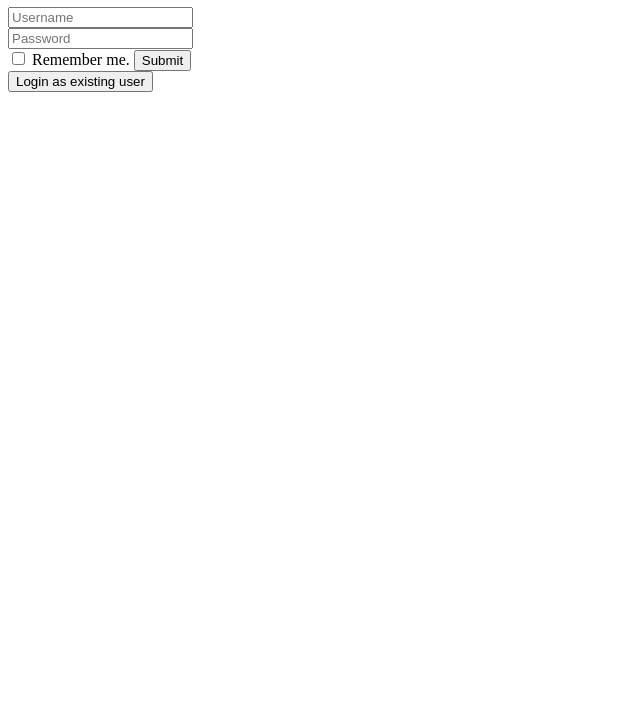
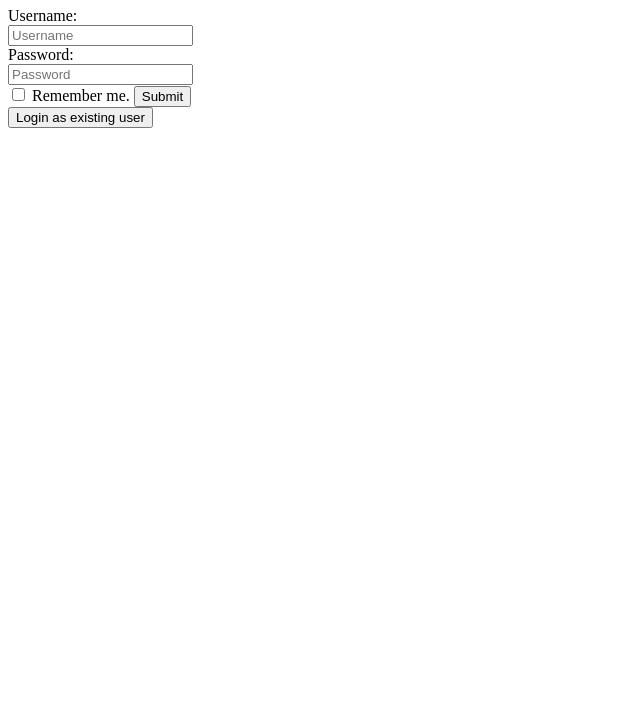
Before and after one commit to acciojob/remember-me-login-form-krishankantchoudhary, a website: page main.html in a window 1280 px wide. Shown: the part 73-800 px from the top of the page, without its empty margins (0-640 px from the left). Drawn offline with Linux system fonts and the light colour scheme.

Commit message:
created a submission

```diff
--- a/main.html
+++ b/main.html
@@ -11,7 +11,9 @@
 	<div class="container">
     <h1>Login Form</h1>
     <form id="loginForm">
+		<label for="username">Username:</label><br>
       <input type="text" id="username" placeholder="Username" required><br>
+		 <label for="password">Password:</label><br>
       <input type="password" id="password" placeholder="Password" required><br>
 
       <label>
```
